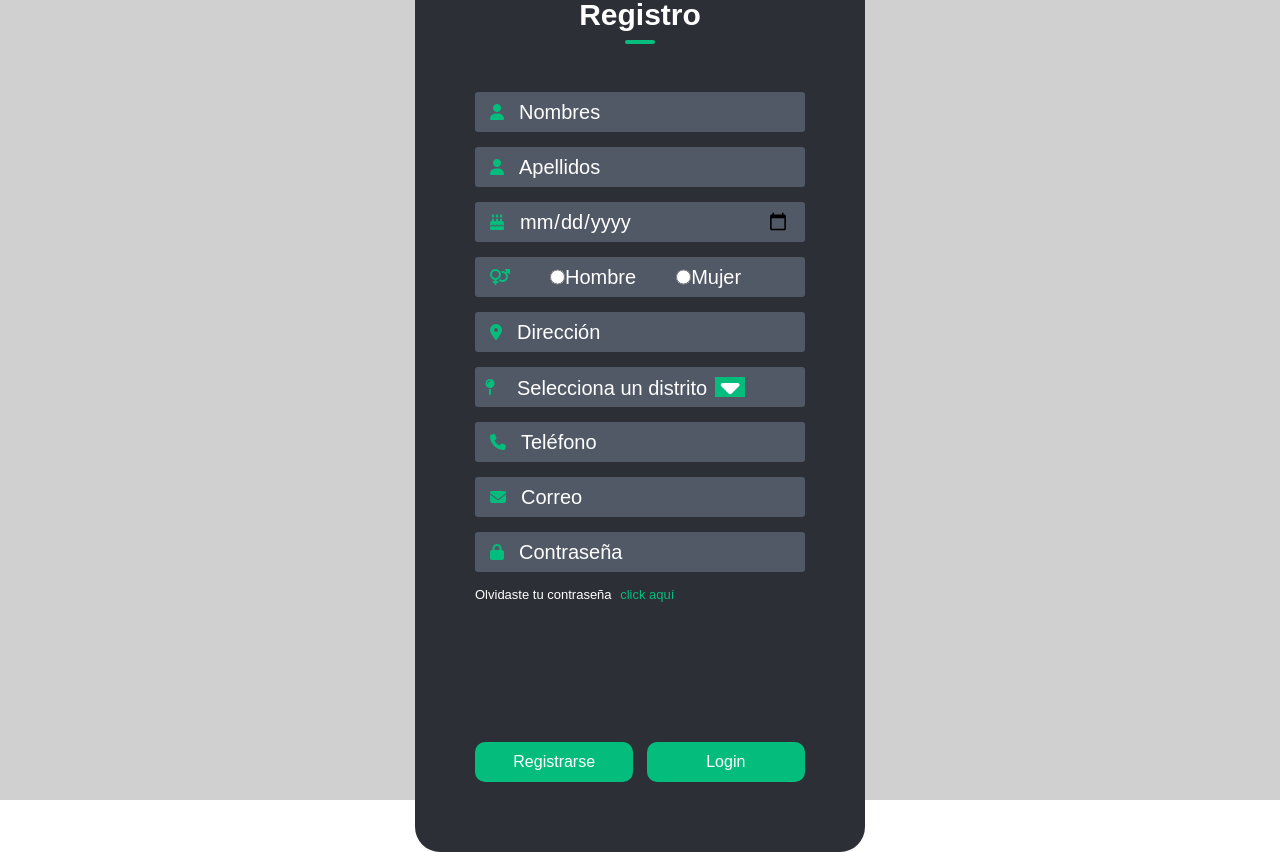
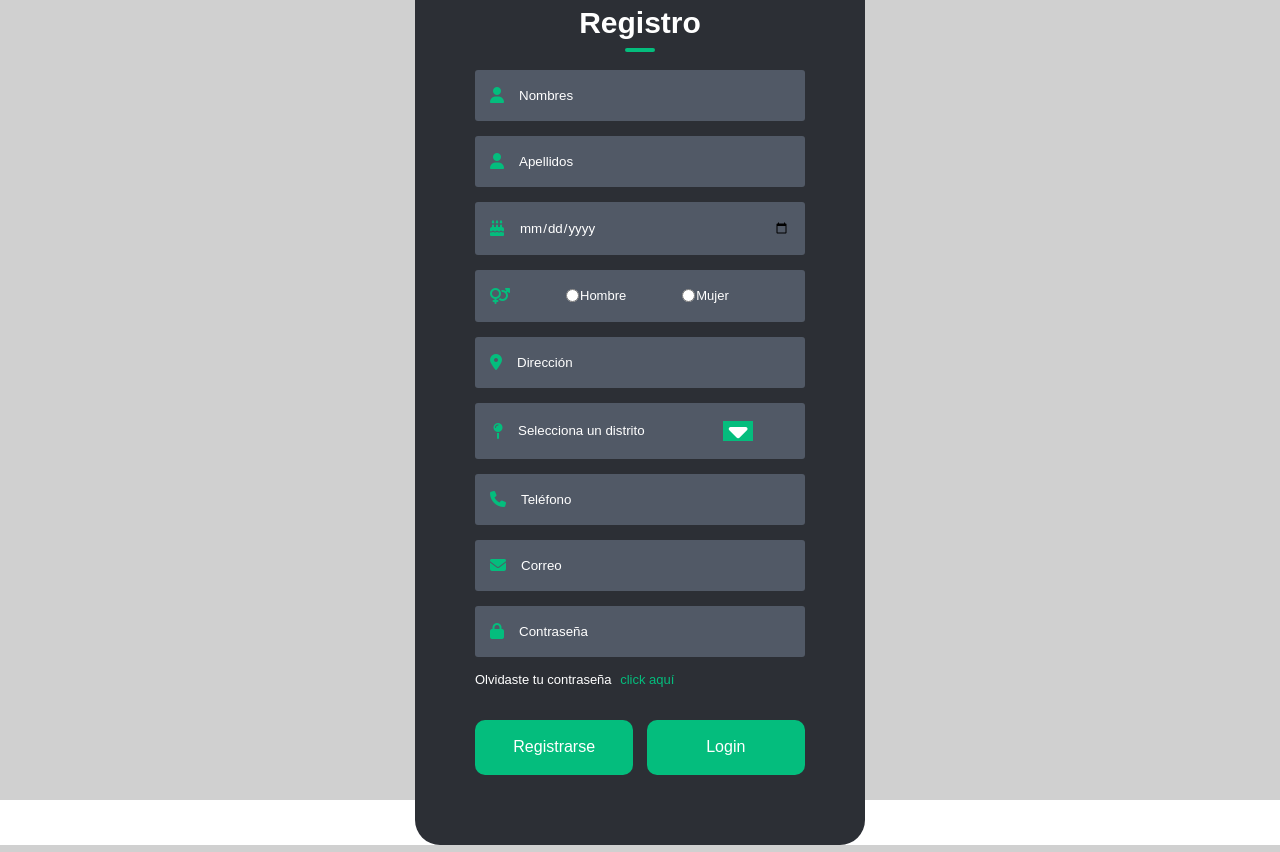
Before and after one commit to Jhanmer/DoctorPet, a PHP site: page /RegistroC.php in a window 1280 px wide. Run offline with PHP 8.4, Linux system fonts and the light colour scheme; data comes from the database, SQL or seed files in the repository; both versions use the stored data as it was after the commit; some libraries are stand-ins or nearby versions; some web fonts are replaced.

Commit message:
Registro de datos de usuarios

```diff
--- a/CSS/EstiloRegistroClientes.css
+++ b/CSS/EstiloRegistroCliente.css
@@ -23,7 +23,7 @@
 }
 .form-content-RC h1{
     font-size: 30px;
-    margin-bottom: 60px;
+    margin-bottom: 30px;
     color: #ffffff;
     position: relative;
 }
@@ -44,34 +44,26 @@
     border-radius: 3px;
     display: flex;
     align-items: center;
-    transition: max-height 0.5s;
-    overflow: hidden;
 }
 .input-field-RC-2{
     background-color: #515966;
     margin: 15px 0;
-    padding: 10px;
+    padding: 18px;
     border-radius: 3px;
     display: flex;
     align-items: center;
-    transition: max-height 0.5s;
-    overflow: hidden;
 }
 .input-field-RC-3{
     background-color: #515966;
     margin: 15px 0;
+    padding: 18px;
     border-radius: 3px;
     display: flex;
     align-items: center;
-    transition: max-height 0.5s;
-    overflow: hidden;
 }
 .input-field-RC-3 input{
-    margin-left: 40px;
+    margin-left: 55px;
     width: 15px;
-}
-.input-field-RC-3 p{
-    font-size: 20px;
 }
 input{
     width: 100%;
@@ -92,7 +84,7 @@
     color: #04BD7D;
 }
 .input-field-RC-3 i{
-    margin-left: 15px;
+    margin-left: -3px;
     color: #04BD7D;
 }
 form p{
@@ -115,12 +107,22 @@
     font-size: 16px;
     background-color: #04BD7D;
     color: #FFFFFF;
-    height: 40px;
+    height: 55px;
     border-radius: 10px;
     border: 0;
     outline: 0;
     cursor: pointer;
-    transition: background 1s;
+}
+.btn-field-RC input{
+    flex-basis: 48%;
+    font-size: 16px;
+    background-color: #04BD7D;
+    color: #FFFFFF;
+    height: 55px;
+    border-radius: 10px;
+    border: 0;
+    outline: 0;
+    cursor: pointer;
 }
 .btn-field-RC a{
     text-decoration: none;
@@ -128,10 +130,6 @@
 }
 .input-group-RC{
     height: 250px;
-}
-.btn-field-RC button.disable{
-    background-color: #EAEAEA;
-    color: #2C2F35;
 }
 .select-container{
     display: flex;
@@ -141,14 +139,13 @@
     height: 20px;
 }
 .select-box{
-    margin-left: 22px;
+    margin-left: 15px;
     padding: 0 2px 0 0;
     border: none;
     appearance: none;
     width: 100%;
     color: white;
     background-color: #515966;
-    font-size: 20px;
 }
 .select-container .icon-container{
     width: 30px;
@@ -164,3 +161,11 @@
     font-size: 30px;
     color: #FFFFFF;
 }
+.alerta{
+    text-align: center;
+    color: red;
+}
+.success{
+    text-align: center;
+    color: green;
+}
--- a/RegistroC.php
+++ b/RegistroC.php
@@ -1,66 +1,54 @@
+<?php
+    require 'modelo/conexion_bd.php';
+    $consultaDist = "select * from dp_distrito;";
+    $ListaDist = mysqli_query($conn,$consultaDist);
+?>
 <html>
-
 <head>
     <meta charset="UTF-8">
     <link rel="icon" type="image/png" href="Imagenes/IProductos/Inicio/LOGO.jpg">
     <title>Doctor Pet</title>
-    <link href="CSS/EstiloBFila.css" rel="stylesheet" type="text/css" />
-    <script src="https://kit.fontawesome.com/a076d05399.js"></script>
-    <link rel="stylesheet" href="https://cdn.jsdelivr.net/npm/bootstrap-icons@1.10.3/font/bootstrap-icons.css">
-    <link href="CSS/EstiloC.css" rel="stylesheet" type="text/css" />
-    <link href="CSS/EstiloBLateral.css" rel="stylesheet" type="text/css" />
-    <link href="CSS/EstiloBotonSearch.css" rel="stylesheet" type="text/css" />
-    <link href="CSS/EstiloHContenedor.css" rel="stylesheet" type="text/css" />
-    <link href="CSS/EstiloPiePagina.css" rel="stylesheet" type="text/css" />
-    <link rel="stylesheet" href="https://cdnjs.cloudflare.com/ajax/libs/font-awesome/6.2.1/css/all.min.css">
-
-    <link href="CSS/EstiloRegistroClientes.css" rel="stylesheet" type="text/css"/>
+    <link href="CSS/EstiloRegistroCliente.css" rel="stylesheet" type="text/css"/>
     <link rel="stylesheet" href="https://cdnjs.cloudflare.com/ajax/libs/font-awesome/6.4.0/css/all.min.css" integrity="sha512-iecdLmaskl7CVkqkXNQ/ZH/XLlvWZOJyj7Yy7tcenmpD1ypASozpmT/E0iPtmFIB46ZmdtAc9eNBvH0H/ZpiBw==" crossorigin="anonymous" referrerpolicy="no-referrer" />
 </head>
-
-<body>
+    <body>
             <div class="container-RC">
             <div class="form-content-RC">
                 <h1 id="title">Registro</h1>
-                <form>
+                <form action="#" method="POST">
+                <?php include 'Controlador/Controlador_registrar_usuario.php'; ?>
                     <div class="input-group-RC">
                         <div class="input-field-RC">
                             <i class="fa-solid fa-user"></i>
-                            <input type="text" placeholder="Nombres">
+                            <input type="text" name="nombres" placeholder="Nombres">
                         </div>
                         <div class="input-field-RC">
                             <i class="fa-solid fa-user"></i>
-                            <input type="text" placeholder="Apellidos">
+                            <input type="text" name="apellidos" placeholder="Apellidos">
                         </div>
                         <div class="input-field-RC">
                             <i class="fa-solid fa-cake-candles"></i>
-                            <input type="date" min="1900-01-01">
+                            <input type="date" min="1900-01-01" name="fecha_nacimiento">
                         </div>
                         <div class="input-field-RC-3">
                             <i class="fa-solid fa-venus-mars"></i>
                             <input type="radio" name="gender" value="Hombre"><p>Hombre</p>
-                            <input type="radio" name="gender" value="Muejr"><p>Mujer</p>
+                            <input type="radio" name="gender" value="Mujer"><p>Mujer</p>
                         </div>
                         <div class="input-field-RC">
                             <i class="fa-solid fa-location-dot"></i>
-                            <input type="text" placeholder="Dirección">
+                            <input type="text" name="direccion" placeholder="Dirección">
                         </div>
                         <div class="input-field-RC-2">
                             <i class="fa-solid fa-map-pin"></i>
                             <div class="select-container">
-                            <select class="select-box">
-                                <option value="nada">Selecciona un distrito</option>
-                                <option value="1">Chorrillos</option>
-                                <option value="2">Pachacamac</option>
-                                <option value="3">Pucusana</option>
-                                <option value="4">San Juan de Miraflores</option>
-                                <option value="5">San Bartolo</option>
-                                <option value="6">Punta Hermosa</option>
-                                <option value="7">Punta Negra</option>
-                                <option value="8">Lurín</option>
-                                <option value="9">Santa María del Mar</option>
-                                <option value="10">Villa El Salvador</option>
-                                <option value="10">Villa María del Triunfo</option>
+                            <select name="district"class="select-box">
+                                <option value="">Selecciona un distrito</option>
+                                <?php while ($row = mysqli_fetch_assoc($ListaDist)) { ?>
+                                    <option value="<?php echo $row["idDistrito"]?>">
+                                      <?php echo $row["Nombre"]?>
+                                    </option>
+                                <?php } ?>
                             </select>
                                 <div class="icon-container">
                                 <i class="fa-solid fa-caret-down"></i>
@@ -69,26 +57,24 @@
                         </div>
                          <div class="input-field-RC">
                             <i class="fa-solid fa-phone"></i>
-                            <input type="text" placeholder="Teléfono">
+                            <input type="text" name="telefono" placeholder="Teléfono">
                         </div>
                         <div class="input-field-RC">
                             <i class="fa-solid fa-envelope"></i>
-                            <input type="email" placeholder="Correo">
+                            <input type="email" name="correo" placeholder="Correo">
                         </div>
                         <div class="input-field-RC">
                             <i class="fa-solid fa-lock"></i>
-                            <input type="password" placeholder="Contraseña">
+                            <input type="password" name="contraseña" placeholder="Contraseña">
                         </div>
                         <p>Olvidaste tu contraseña <a href="#">click aquí</a></p>
                     </div>
                     <div class="btn-field-RC">
-                        <button id="signUp" type="button" onclick="alert('¡Gracias por registrarte!')">Registrarse</button>
-                        <button id="signIn" type="button"><a href="#">Login</a></button>
+                        <input type="submit" name="registro" value="Registrarse">
+                        <button type="button"><a href="#">Login</a></button>
                     </div>
                 </form>
             </div>
         </div>
-
-</body>
-
+    </body>
 </html>
--- /dev/null
+++ b/modelo/conexion_bd.php
@@ -0,0 +1,13 @@
+<?php
+$server="localhost";
+$username="root";
+$password="";
+$database="bddoctorpet";
+
+    try{
+        $conn = mysqli_connect($server,$username,$password,$database);
+    }catch(PDOException $e){
+        die('Connected failed: '.$e->getMessage());
+    }
+    $conn->set_charset("utf8");
+?>
```
Also changed, not shown: Controlador/Controlador_registrar_usuario.php (added, +37 -0 lines), Scrip_DoctorPet.sql (+13 -0 lines).
